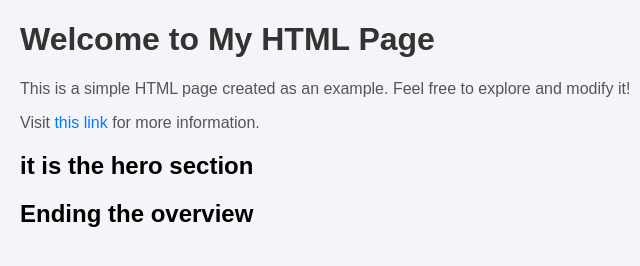
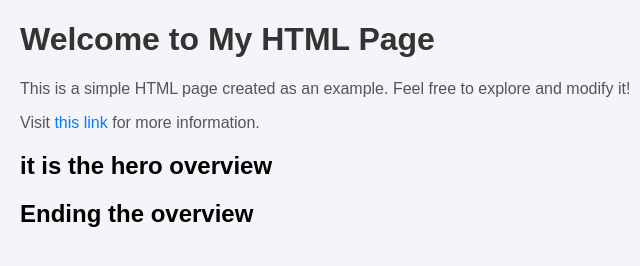
Before and after one commit to mohaitham012/git-course, a plain HTML site: page index.html in a window 1280 px wide. Shown: the full height of the page, 0-640 px from the left. Drawn offline with Linux system fonts and the light colour scheme.

Commit message:
Update index.html
change section to overview

```diff
--- a/index.html
+++ b/index.html
@@ -29,7 +29,7 @@
   <h1>Welcome to My HTML Page</h1>
   <p>This is a simple HTML page created as an example. Feel free to explore and modify it!</p>
   <p>Visit <a href="secondary.html" target="_blank">this link</a> for more information.</p>
-  <h2>it is the hero section</h2>
+  <h2>it is the hero overview</h2>
 
   <h2>Ending the overview</h2>
 </body>
```
